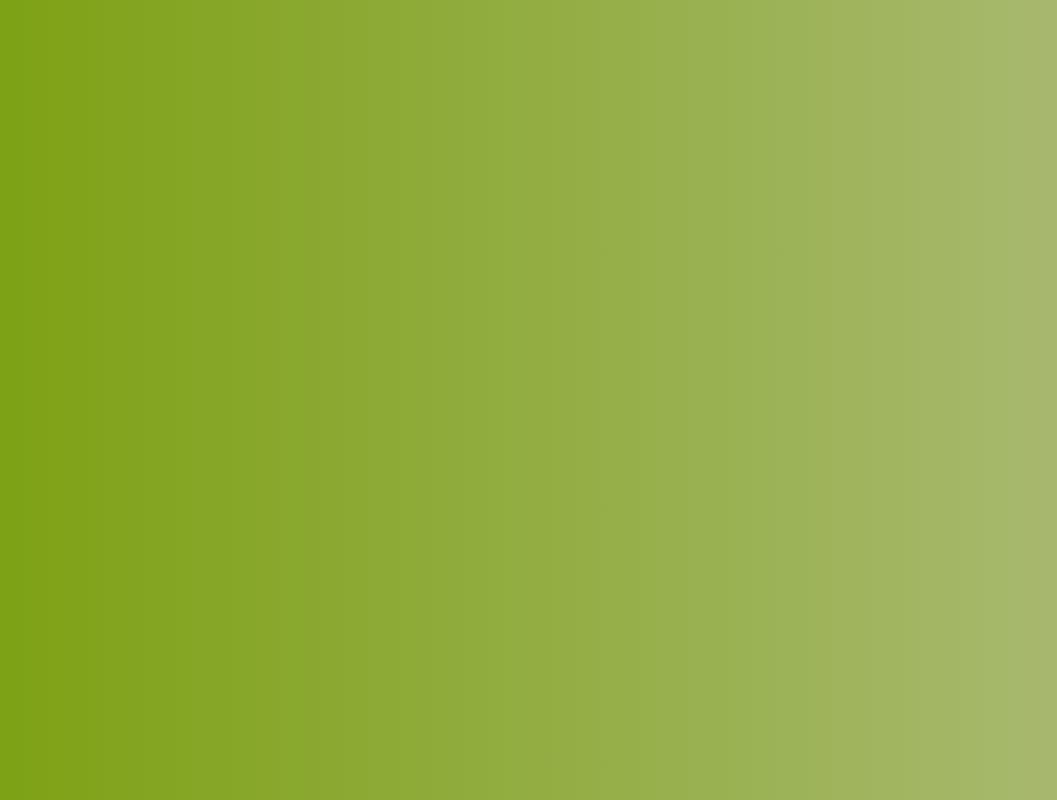
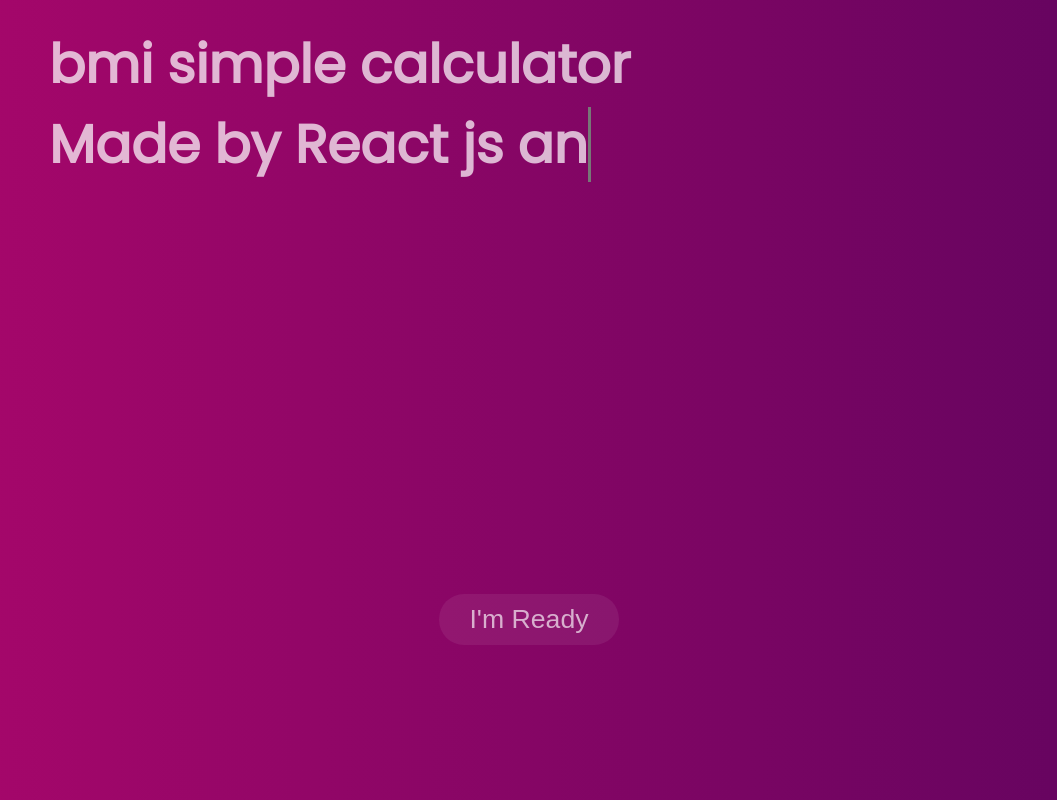
Before and after one commit to ErfiDev/BMi-Simple-Calculator, a React (Create React App) app: page / in a window 1280 px wide. Shown: the whole page, without its empty margins (111-1168 px from the left). Built offline with nearby package versions, Linux system fonts and the light colour scheme.

Commit message:
first component style

```diff
--- a/public/index.html
+++ b/public/index.html
@@ -9,35 +9,13 @@
       name="description"
       content="Web site created using create-react-app"
     />
-    <link rel="apple-touch-icon" href="%PUBLIC_URL%/logo192.png" />
-    <!--
-      manifest.json provides metadata used when your web app is installed on a
-      user's mobile device or desktop. See https://developers.google.com/web/fundamentals/web-app-manifest/
-    -->
-    <link rel="manifest" href="%PUBLIC_URL%/manifest.json" />
-    <!--
-      Notice the use of %PUBLIC_URL% in the tags above.
-      It will be replaced with the URL of the `public` folder during the build.
-      Only files inside the `public` folder can be referenced from the HTML.
-
-      Unlike "/favicon.ico" or "favicon.ico", "%PUBLIC_URL%/favicon.ico" will
-      work correctly both with client-side routing and a non-root public URL.
-      Learn how to configure a non-root public URL by running `npm run build`.
-    -->
-    <title>React App</title>
+    <link rel="preconnect" href="https://fonts.gstatic.com" />
+    <link href="https://fonts.googleapis.com/css2?family=Poppins&display=swap" rel="stylesheet" />
+    <title>BMi Calculator</title>
+    <script src="./text-JS.js"></script>
   </head>
   <body>
     <noscript>You need to enable JavaScript to run this app.</noscript>
     <div id="root"></div>
-    <!--
-      This HTML file is a template.
-      If you open it directly in the browser, you will see an empty page.
-
-      You can add webfonts, meta tags, or analytics to this file.
-      The build step will place the bundled scripts into the <body> tag.
-
-      To begin the development, run `npm start` or `yarn start`.
-      To create a production bundle, use `npm run build` or `yarn build`.
-    -->
   </body>
 </html>
--- /dev/null
+++ b/public/text-JS.js
@@ -0,0 +1,52 @@
+class TypeWriter {
+    constructor(txtElement, words, wait = 2000) {
+      this.txtElement = txtElement;
+      this.words = words;
+      this.txt = "";
+      this.wordIndex = 0;
+      this.wait = parseInt(wait, 10);
+      this.type();
+      this.isDeleting = false;
+    }
+
+    type() {
+      const current = this.wordIndex % this.words.length;
+      const fullTxt = this.words[current];
+
+      // Check if deleting
+      if (this.isDeleting) {
+        this.txt = fullTxt.substring(0, this.txt.length - 1);
+      } else {
+        this.txt = fullTxt.substring(0, this.txt.length + 1);
+      }
+
+      this.txtElement.innerHTML = `<span class="txt">${this.txt}</span>`;
+
+      let typeSpeed = 300;
+
+      if (this.isDeleting) {
+        typeSpeed /= 2;
+      }
+
+      if (!this.isDeleting && this.txt === fullTxt) {
+        typeSpeed = this.wait;
+        this.isDeleting = true;
+      } else if (this.isDeleting && this.txt === "") {
+        this.isDeleting = false;
+        this.wordIndex++;
+        typeSpeed = 500;
+      }
+
+      setTimeout(() => this.type(), typeSpeed);
+    }
+  }
+
+  document.addEventListener("DOMContentLoaded", init);
+
+  function init() {
+    console.log("dom initialais");
+    const txtElement = document.querySelector(".txt-type");
+    const words = JSON.parse(txtElement.getAttribute("data-words"));
+    const wait = txtElement.getAttribute("data-wait");
+    new TypeWriter(txtElement, words, wait);
+  }
--- a/src/CSS/Compiled/Main.css
+++ b/src/CSS/Compiled/Main.css
@@ -9,16 +9,55 @@
   height: 100vh;
   overflow: scroll;
   overflow-x: hidden;
-  background: linear-gradient(to right, #799F0C, #ACBB78);
+  background: linear-gradient(to right, #aa076b, #61045f);
+  display: flex;
+  justify-content: center;
+  align-items: flex-start;
 }
 #root::-webkit-scrollbar {
-  width: 8px;
+  width: 12px;
 }
 #root::-webkit-scrollbar-track {
   background-color: none;
 }
 #root::-webkit-scrollbar-thumb {
   width: 100%;
-  border-radius: 4px;
-  background-color: white;
+  background-color: rgba(229, 233, 232, 0.397);
 }
+#root .info-container {
+  width: 75%;
+  height: 85%;
+  display: flex;
+  flex-direction: column;
+  justify-content: space-between;
+  align-items: center;
+  font-family: "Poppins", sans-serif !important;
+}
+#root .info-container h1 {
+  text-align: left;
+  width: 100%;
+  margin-top: 25px;
+  color: rgba(255, 255, 255, 0.712);
+  font-size: 40pt;
+}
+#root .info-container .start-btn {
+  margin-bottom: 35px;
+  font-size: 20pt;
+  padding: 10px;
+  padding-left: 30px;
+  padding-right: 30px;
+  border: none;
+  outline: none;
+  cursor: pointer;
+  border-radius: 25px;
+  background-color: rgba(255, 255, 255, 0.068);
+  color: rgba(255, 255, 255, 0.658);
+  transition: all 0.7s ease;
+}
+#root .info-container .start-btn:hover {
+  color: rgba(255, 255, 255, 0.767);
+  background-color: rgba(255, 255, 255, 0.13);
+}
+#root .info-container .txt-type {
+  border-right: 0.2rem solid #777;
+}
--- a/src/CSS/Main.scss
+++ b/src/CSS/Main.scss
@@ -1,3 +1,5 @@
+$bc: "background-color";
+
 *{
     margin: 0;
     padding: 0;
@@ -9,16 +11,61 @@
     height: 100vh;
     overflow: scroll;
     overflow-x: hidden;
-    background: linear-gradient(to right , #799F0C , #ACBB78);
+    // background: linear-gradient(to right, #ACBB78 , #799F0C);
+    background: linear-gradient(to right, #aa076b , #61045f);
+    display: flex;
+    justify-content: center;
+    align-items: flex-start;
     &::-webkit-scrollbar{
-        width: 8px;
+        width: 12px;
     }
     &::-webkit-scrollbar-track{
-        background-color: none;
+        #{$bc}: none;
     }
     &::-webkit-scrollbar-thumb{
         width: 100%;
-        border-radius: 4px;
-        background-color: white;
+        #{$bc}: rgba(229, 233, 232, 0.397);
+    }
+
+
+    .info-container{
+        width: 75%;
+        height: 85%;
+        display: flex;
+        flex-direction: column;
+        justify-content: space-between;
+        align-items: center;
+        font-family: "Poppins" , sans-serif !important;
+
+        h1{
+            text-align: left;
+            width: 100%;
+            margin-top: 25px;
+            color: rgba(255, 255, 255, 0.712);
+            font-size: 40pt;
+        }
+
+        .start-btn{
+            margin-bottom: 35px;
+            font-size: 20pt;
+            padding: 10px;
+            padding-left: 30px;
+            padding-right: 30px;
+            border: none;
+            outline: none;
+            cursor: pointer;
+            border-radius: 25px;
+            #{$bc}: rgba(255, 255, 255, 0.068);
+            color: rgba(255, 255, 255, 0.658);
+            transition: all .7s ease;
+            &:hover{
+                color: rgba(255, 255, 255, 0.767);
+                #{$bc}: rgba(255, 255, 255, 0.13);
+            }
+        }
+
+        .txt-type{
+            border-right: 0.2rem solid #777;
+        }
     }
 }
--- a/src/Components/appInfo.jsx
+++ b/src/Components/appInfo.jsx
@@ -4,7 +4,18 @@
 const AppInfo = ()=>{
     return(
         <div className="info-container">
+            <h1>
+                bmi simple calculator <br />
 
+                <span
+                class="txt-type"
+                data-wait="3000"
+                data-words='["Made by React js and Redux" , "Prepared by Erfan Hanifezade"]'
+                ></span>
+            </h1>
+
+
+            <button className="start-btn">I'm Ready</button>
         </div>
     );
 }
```
